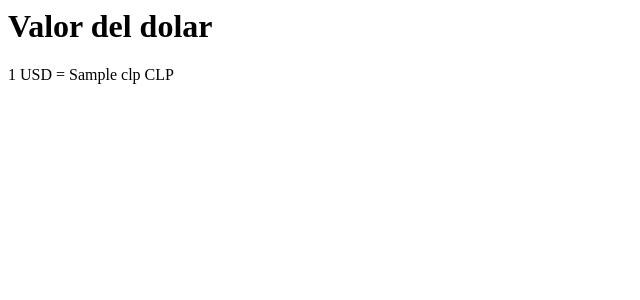
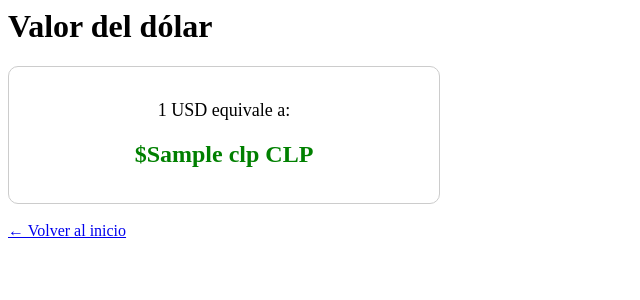
Before and after one commit to Bastnavarrete1/e2_bastian_navarrete_s6_software, a Django app: page /api/ in a window 1280 px wide. Shown: the top 300 px of the page, without its empty margins (0-640 px from the left). Run offline with Django 5.2, Linux system fonts and the light colour scheme; tables that the repository leaves empty hold one stand-in row (values such as "Sample post"); a database or web service that is not in the repository returns one stand-in record (values such as "Sample title"); data that the repository does not hold is empty.

Commit message:
Ultimos ajustes

```diff
--- a/backend/templates/api.html
+++ b/backend/templates/api.html
@@ -1,2 +1,15 @@
-<h1>Valor del dolar</h1>
-<p>1 USD = {{ clp }} CLP</p>
+<h1>Valor del dólar</h1>
+
+<div style="border:1px solid #ccc; padding:15px; border-radius:10px; max-width:400px; text-align:center;">
+
+    <p style="font-size:18px;">1 USD equivale a:</p>
+
+    <h2 style="color:green;">${{ clp }} CLP</h2>
+
+
+
+</div>
+
+<br>
+
+<a href="/">← Volver al inicio</a>
```
Also changed, not shown: backend/productos/templates/detalle.html (+15 -4 lines), backend/db.sqlite3.
